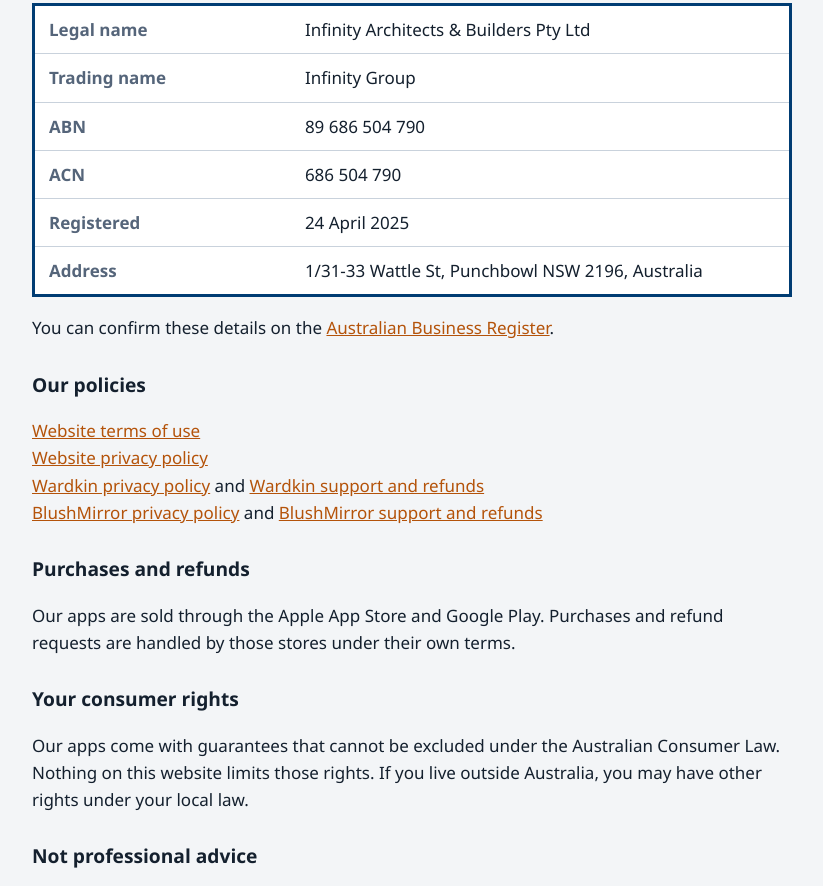
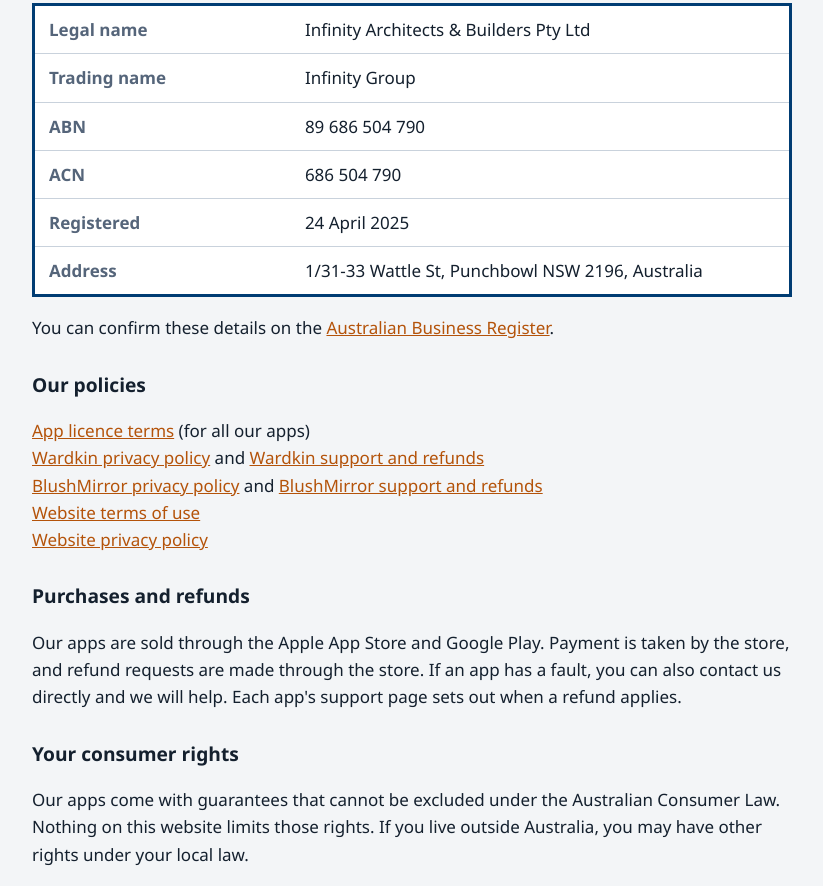
Before and after one commit to blushmirrorinfo-source/infinity-group, a plain HTML site: page legal.html in a window 1280 px wide. Shown: the part 329-1215 px from the top of the page, without its empty margins (228-1051 px from the left). Drawn offline with Linux system fonts and the light colour scheme.

Commit message:
Update legal.html
Co-Authored-By: Claude Fable 5.2 <noreply@anthropic.com>
Claude-Session: https://claude.ai/code/session_019HiUbibs6AUfUBEc2M9oJY

```diff
--- a/legal.html
+++ b/legal.html
@@ -41,9 +41,9 @@ footer{border-top:1px solid #c9d2dc;margin-top:48px;padding:22px 0 40px;color:#5
 </table>
 <p>You can confirm these details on the <a href="https://abr.business.gov.au/ABN/View?abn=89686504790">Australian Business Register</a>.</p>
 <h2>Our policies</h2>
-<p><a href="terms.html">Website terms of use</a><br><a href="privacy.html">Website privacy policy</a><br><a href="https://claude.ai/artifact/FQprDLiizbm213WQSBXL1Q">Wardkin privacy policy</a> and <a href="https://claude.ai/artifact/BuQ4TBT2vbtRCd2pUuoLtt">Wardkin support and refunds</a><br><a href="https://claude.ai/artifact/XJGXg6bCpLLStsEjsTMdsk">BlushMirror privacy policy</a> and <a href="https://claude.ai/artifact/MobBupyGRLkkBjrS2GHDf7">BlushMirror support and refunds</a></p>
+<p><a href="app-terms.html">App licence terms</a> (for all our apps)<br><a href="wardkin-privacy.html">Wardkin privacy policy</a> and <a href="wardkin-support.html">Wardkin support and refunds</a><br><a href="blushmirror-privacy.html">BlushMirror privacy policy</a> and <a href="blushmirror-support.html">BlushMirror support and refunds</a><br><a href="terms.html">Website terms of use</a><br><a href="privacy.html">Website privacy policy</a></p>
 <h2>Purchases and refunds</h2>
-<p>Our apps are sold through the Apple App Store and Google Play. Purchases and refund requests are handled by those stores under their own terms.</p>
+<p>Our apps are sold through the Apple App Store and Google Play. Payment is taken by the store, and refund requests are made through the store. If an app has a fault, you can also contact us directly and we will help. Each app's support page sets out when a refund applies.</p>
 <h2>Your consumer rights</h2>
 <p>Our apps come with guarantees that cannot be excluded under the Australian Consumer Law. Nothing on this website limits those rights. If you live outside Australia, you may have other rights under your local law.</p>
 <h2>Not professional advice</h2>
```
